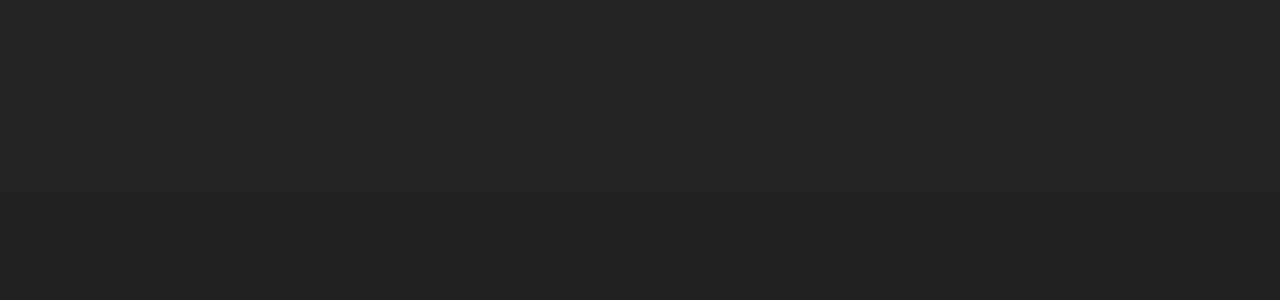
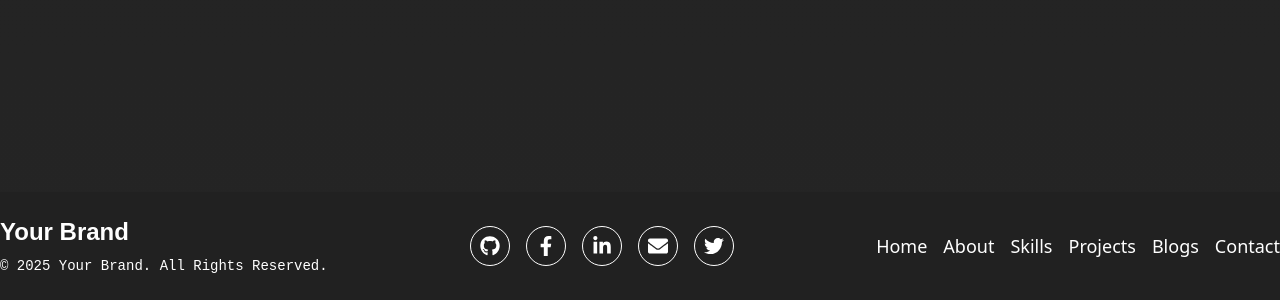
Before and after one commit to Leonardburgos/leonard-burgos-portfolio-template, a React (Create React App) app: page /#/#skills in a window 1280 px wide. Shown: the part 2298-2598 px from the top of the page. Before the commit the page ends 2490 px from the top, so only its background shows below. Built offline with nearby package versions, Linux system fonts and the light colour scheme.

Commit message:
added footer

```diff
--- a/src/App.jsx
+++ b/src/App.jsx
@@ -3,6 +3,7 @@
 import { ToastContainer } from "react-toastify"; // For toasts
 import Header from './pages/Header';
 import RouterComponent from "./Router"; // Import your router component
+import Footer from "./pages/Footer";
 
 function App() {
   return (
@@ -12,6 +13,7 @@
         <ToastContainer />
         <Header />
         <RouterComponent /> {/* Use the Router component here */}
+        <Footer />
       </div>
     </Router>
   );
--- /dev/null
+++ b/src/pages/Footer.jsx
@@ -0,0 +1,128 @@
+import React from "react";
+import {
+  FaFacebookF,
+  FaLinkedinIn,
+  FaTwitter,
+  FaGithub,
+  FaEnvelope,
+} from "react-icons/fa";
+import { useNavigate } from "react-router-dom";
+
+const Footer = () => {
+  const navigate = useNavigate();
+
+  const scrollToSection = (hash) => {
+    // First, navigate to /home
+    navigate("/home");
+
+    // Set a small delay before adding the hash to the URL and scrolling
+    setTimeout(() => {
+      const sectionId = hash.replace("#", "");
+      const section = document.getElementById(sectionId);
+
+      // Navigate to /home with the section hash
+      navigate(`/home#${sectionId}`);
+
+      // Scroll to the section
+      if (section) {
+        section.scrollIntoView({ behavior: "smooth" });
+      }
+    }, 200); // 200ms delay
+  };
+
+  return (
+    <footer className="bg-[#eeeeee] dark:bg-[#212121] text-black dark:text-white py-6">
+      <div className="container mx-auto flex flex-col md:flex-row justify-between items-center">
+        {/* Logo and Copy Info */}
+        <div className="flex flex-col items-center md:items-start mb-4 md:mb-0">
+          <h1 className="text-2xl font-bold">Your Brand</h1>
+          <p className="text-sm mt-2">&copy; 2025 Your Brand. All Rights Reserved.</p>
+        </div>
+
+        {/* Social Icons */}
+        <div className="flex space-x-4">
+          <a
+            href="https://github.com"
+            target="_blank"
+            rel="noopener noreferrer"
+            className="w-10 h-10 flex items-center justify-center bg-[#eeeeee] dark:bg-[#212121] border border-black dark:border-white rounded-full text-black dark:text-white hover:text-primary hover:border-primary transition"
+          >
+            <FaGithub size={20} />
+          </a>
+          <a
+            href="https://facebook.com"
+            target="_blank"
+            rel="noopener noreferrer"
+            className="w-10 h-10 flex items-center justify-center bg-[#eeeeee] dark:bg-[#212121] border border-black dark:border-white rounded-full text-black dark:text-white hover:text-primary hover:border-primary transition"
+          >
+            <FaFacebookF size={20} />
+          </a>
+          <a
+            href="https://linkedin.com"
+            target="_blank"
+            rel="noopener noreferrer"
+            className="w-10 h-10 flex items-center justify-center bg-[#eeeeee] dark:bg-[#212121] border border-black dark:border-white rounded-full text-black dark:text-white hover:text-primary hover:border-primary transition"
+          >
+            <FaLinkedinIn size={20} />
+          </a>
+          <a
+            href="mailto:yourmail@example.com"
+            className="w-10 h-10 flex items-center justify-center bg-[#eeeeee] dark:bg-[#212121] border border-black dark:border-white rounded-full text-black dark:text-white hover:text-primary hover:border-primary transition"
+          >
+            <FaEnvelope size={20} />
+          </a>
+          <a
+            href="https://twitter.com"
+            target="_blank"
+            rel="noopener noreferrer"
+            className="w-10 h-10 flex items-center justify-center bg-[#eeeeee] dark:bg-[#212121] border border-black dark:border-white rounded-full text-black dark:text-white hover:text-primary hover:border-primary transition"
+          >
+            <FaTwitter size={20} />
+          </a>
+        </div>
+
+        {/* Navigation Links */}
+        <nav className="flex space-x-4 text-[18px] text-black dark:text-white mt-4 md:mt-0">
+          <a
+            href="#home"
+            className="hover:underline transition-opacity duration-300"
+          >
+            Home
+          </a>
+          <span
+            onClick={() => scrollToSection("#about")}
+            className="hover:underline cursor-pointer transition-opacity duration-300"
+          >
+            About
+          </span>
+          <span
+            onClick={() => scrollToSection("#skills")}
+            className="hover:underline cursor-pointer transition-opacity duration-300"
+          >
+            Skills
+          </span>
+          <a
+            href="#projects"
+            className="hover:underline transition-opacity duration-300"
+          >
+            Projects
+          </a>
+          <a
+            href="#knowledgebase"
+            className="hover:underline transition-opacity duration-300"
+          >
+            Blogs
+          </a>
+          <a
+            href="#contact"
+            className="hover:underline transition-opacity duration-300"
+          >
+            Contact
+          </a>
+        </nav>
+      </div>
+    </footer>
+  );
+};
+
+export default Footer;
--- a/src/pages/Header.jsx
+++ b/src/pages/Header.jsx
@@ -8,10 +8,11 @@
 import Stars from "../assets/stars.svg";
 import { FaBars, FaTimes } from "react-icons/fa";
 import "../styles/header.css";
-import { useNavigate,} from "react-router-dom";
+import { useNavigate, useLocation } from "react-router-dom";
 
 const Header = () => {
   const navigate = useNavigate();
+  const location = useLocation();
   const [darkMode, setDarkMode] = useState(false);
   const [menuOpen, setMenuOpen] = useState(false);
   const [headerVisible, setHeaderVisible] = useState(true);
@@ -65,7 +66,7 @@
 
   useEffect(() => {
     const handleScroll = () => {
-      const aboutSection = document.querySelector("#about"); // Match `#about` directlySS
+      const aboutSection = document.querySelector("#about"); // Match `#about` directly
       if (aboutSection) {
         const aboutTop = aboutSection.offsetTop;
         const windowScrollTop = window.scrollY;
@@ -78,6 +79,13 @@
     window.addEventListener("scroll", handleScroll);
     return () => window.removeEventListener("scroll", handleScroll);
   }, []);
+
+  // Update header visibility based on route
+  useEffect(() => {
+    if (location.pathname !== "/home") {
+      setHeaderVisible(true); // Make header visible when not on /home
+    }
+  }, [location]);
 
   return (
     <header
```
